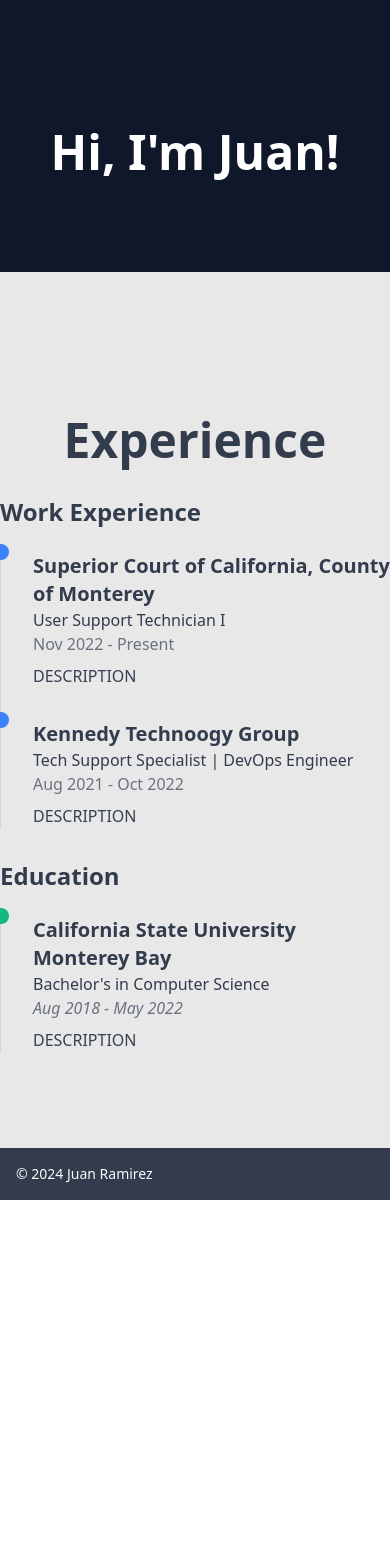
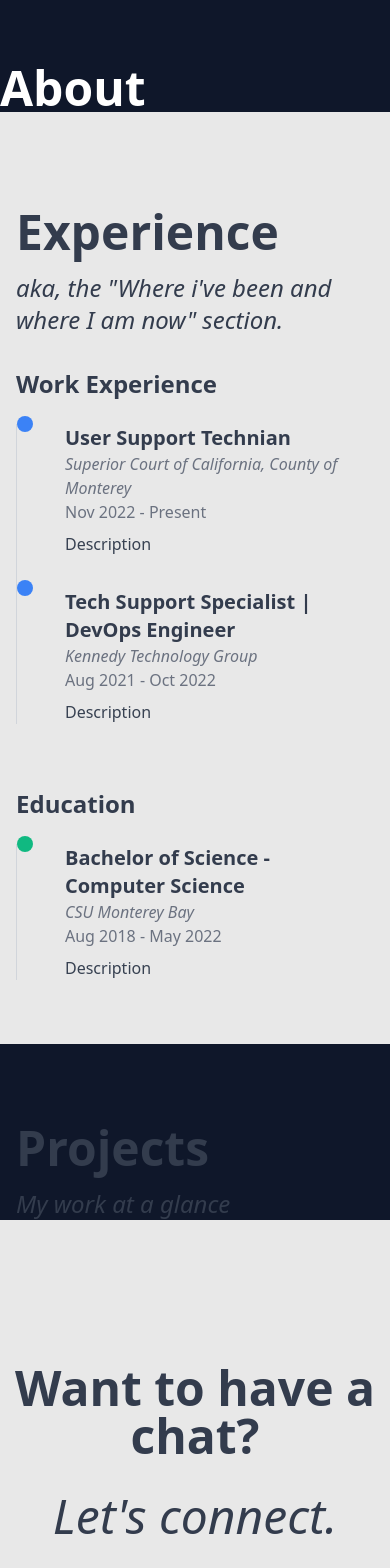
Before and after one commit to JRAM937/my-portfolio, an Angular app in the folder my-portfolio/: page / in a window 390 px wide. Shown: the part 860-2428 px from the top of the page. Before the commit the page ends 2060 px from the top, so only its background shows below. Built offline with nearby package versions, Linux system fonts and the light colour scheme.

Commit message:
Responsive resume section + Content Placeholders

```diff
--- a/my-portfolio/src/app/app.component.html
+++ b/my-portfolio/src/app/app.component.html
@@ -34,61 +34,81 @@
     </section>
 
     <!-- About -->
-    <section id="intro" class="min-h-fit bg-slate-900 pt-20">
-      <div class="container mx-auto py-16">
-        <h2 class="text-5xl text-center font-bold mb-8 text-white">Hi, I'm Juan!</h2>
+    <section id="about" class="min-h-fit bg-slate-900 pt-20">
+      <div class="container mx-auto px4">
+        <h2 class="text-5xl font-bold mb-4 text-white">About</h2>
       </div>
     </section>
 
     <!-- Experience -->
     <section id="experience" class="min-h-fit bg-base-200 pt-20">
-      <div class="container mx-auto py-16">
-        <h2 class="text-5xl text-center font-bold mb-8">Experience</h2>
-        <div class="grid grid-cols-1 lg:grid-cols-2">
-          <!-- Work Experience Col -->
+      <div class="container mx-auto px-4">
+        <h2 class="text-5xl font-bold mb-4">Experience</h2>
+        <p class="text-2xl"><i>aka, the "Where i've been and where I am now" section.</i></p>
+        <div class="py-8 grid grid-cols-1 lg:grid-cols-2 gap-8">
+          <!-- Work Experience Column -->
           <div>
             <h2 class="text-2xl font-semibold mb-6">Work Experience</h2>
-            <div class="relative border-l border-gray-300">
+            <div class="relative border-l border-gray-300 pl-4 lg:pl-8">
               <!-- Superior Court -->
               <div class="mb-8 pl-8 relative">
-                <div class="absolute left-0 top-0 w-4 h-4 rounded-full bg-blue-500 -translate-x-2 -translate-y-2"></div>
-                <h3 class="text-xl font-bold">Superior Court of California, County of Monterey</h3>
-                <h2>User Support Technician I</h2>
+                <div class="absolute left-0 top-0 w-4 h-4 rounded-full bg-blue-500 -translate-x-4 lg:-translate-x-2 -translate-y-2"></div>
+                <h3 class="text-xl font-bold">User Support Technian</h3>
+                <span class="text-gray-500 italic">Superior Court of California, County of Monterey</span>
+                <br>
                 <span class="text-gray-500">Nov 2022 - Present</span>
                 <p class="text-gray-700 mt-2">
-                  DESCRIPTION
+                  Description
                 </p>
               </div>
               <!-- KTG -->
               <div class="mb-8 pl-8 relative">
-                <div class="absolute left-0 top-0 w-4 h-4 rounded-full bg-blue-500 -translate-x-2 -translate-y-2"></div>
-                <h3 class="text-xl font-bold">Kennedy Technoogy Group</h3>
-                <h2>Tech Support Specialist | DevOps Engineer</h2>
+                <div class="absolute left-0 top-0 w-4 h-4 rounded-full bg-blue-500 -translate-x-4 lg:-translate-x-2 -translate-y-2"></div>
+                <h3 class="text-xl font-bold">Tech Support Specialist | DevOps Engineer</h3>
+                <span class="text-gray-500 italic">Kennedy Technology Group</span>
+                <br>
                 <span class="text-gray-500">Aug 2021 - Oct 2022</span>
                 <p class="text-gray-700 mt-2">
-                  DESCRIPTION
+                  Description
                 </p>
               </div>
             </div>
           </div>
 
-          <!-- Education Col -->
+          <!-- Education Column -->
           <div>
             <h2 class="text-2xl font-semibold mb-6">Education</h2>
-            <div class="relative border-l border-gray-300">
+            <div class="relative border-l border-gray-300 pl-4 lg:pl-8">
               <!-- CSUMB -->
               <div class="mb-8 pl-8 relative">
-                <div class="absolute left-0 top-0 w-4 h-4 rounded-full bg-green-500 -translate-x-2 -translate-y-2"></div>
-                <h3 class="text-xl font-bold">California State University Monterey Bay</h3>
-                <h2>Bachelor's in Computer Science</h2>
-                <span class="text-gray-500 italic">Aug 2018 - May 2022</span>
+                <div class="absolute left-0 top-0 w-4 h-4 rounded-full bg-green-500 -translate-x-4 lg:-translate-x-2 -translate-y-2"></div>
+                <h3 class="text-xl font-bold">Bachelor of Science - Computer Science</h3>
+                <span class="text-gray-500 italic">CSU Monterey Bay</span>
+                <br>
+                <span class="text-gray-500">Aug 2018 - May 2022</span>
                 <p class="text-gray-700 mt-2">
-                  DESCRIPTION
+                  Description
                 </p>
               </div>
             </div>
           </div>
         </div>
+      </div>
+    </section>
+
+    <!-- Projects -->
+    <section id="projects" class="min-h-fit bg-slate-900 pt-20">
+      <div class="container mx-auto px-4">
+        <h2 class="text-5xl font-bold mb-4">Projects</h2>
+        <p class="text-2xl"><i>My work at a glance</i></p>
+      </div>
+    </section>
+
+    <!-- Contact -->
+    <section id="contact" class="min-h-fit bg-base-200 pt-20">
+      <div class="container mx-auto py-16">
+        <h2 class="text-5xl text-center font-bold mb-8">Want to have a chat?</h2>
+        <h2 class="text-5xl text-center mb-8"><i>Let's connect.</i></h2>
       </div>
     </section>
 
```
